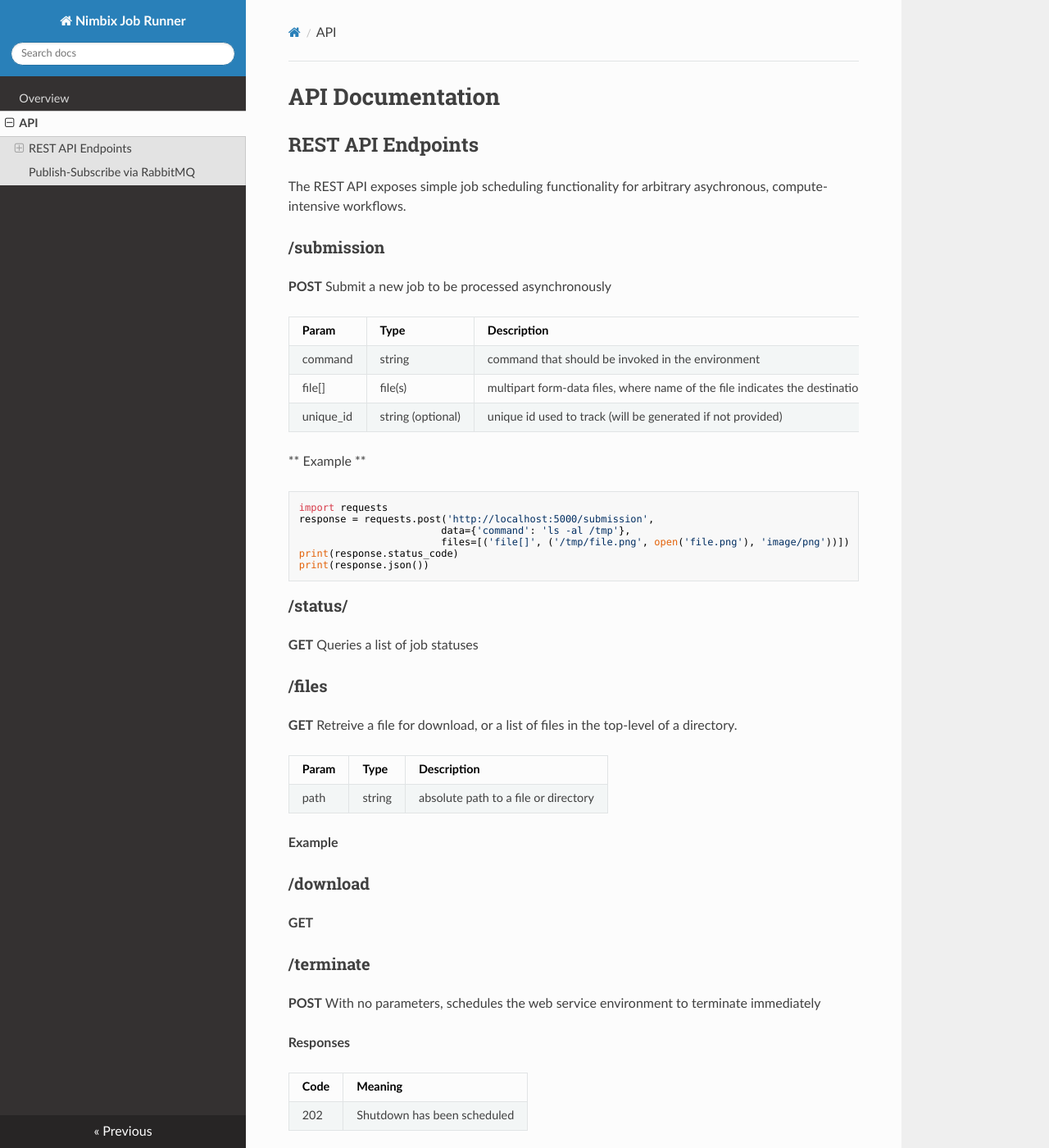
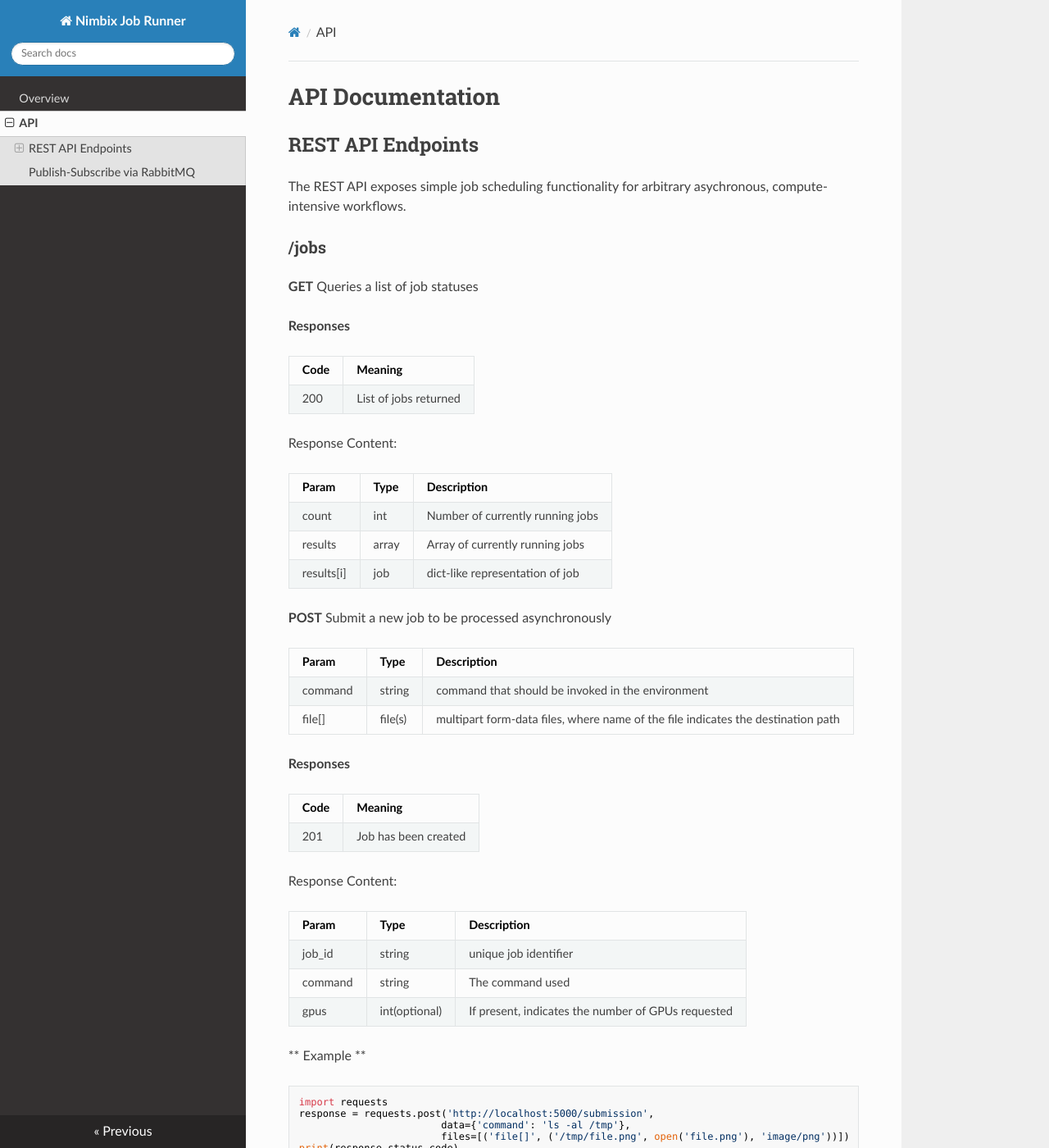
Before and after one commit to nimbix/cuda-jobrunner, an MkDocs documentation site: the page built from doc/docs/apidoc.md, in a window 1280 px wide and 1400 px high. Shown: the whole window at 82% size. Built offline with MkDocs 1.6.1, drawn with Linux system fonts in a browser that asks for light colours; nearby versions of some CDN libraries; old or Windows-style settings are respelled for this version of MkDocs; some of the changed text lies outside the part shown.

Commit message:
Update docs

````diff
--- a/doc/docs/apidoc.md
+++ b/doc/docs/apidoc.md
@@ -4,15 +4,44 @@
 
 The REST API exposes simple job scheduling functionality for arbitrary asychronous, compute-intensive workflows.
 
-### /submission
+### /jobs
+
+**GET** Queries a list of job statuses
+
+**Responses**
+
+  Code | Meaning
+  -----|--------
+  200  | List of jobs returned
+
+Response Content:
+
+  Param | Type | Description
+  ------|------|------------
+  count | int  | Number of currently running jobs
+  results | array | Array of currently running jobs
+  results[i] | job | dict-like representation of job
 
 **POST** Submit a new job to be processed asynchronously
 
    Param      | Type          | Description
    ---------- | ------------- | ----------
-   command | string | command that should be invoked in the environment
-   file[]     | file(s) | multipart form-data files, where name of the file indicates the destination path
-   unique_id | string (optional) | unique id used to track (will be generated if not provided)
+   command    | string        | command that should be invoked in the environment
+   file[]     | file(s)       | multipart form-data files, where name of the file indicates the destination path
+
+**Responses**
+
+  Code | Meaning
+  -----|--------
+  201  | Job has been created
+
+Response Content:
+
+  Param | Type | Description
+  ------|------|------------
+  job_id|string| unique job identifier
+  command|string| The command used
+  gpus | int(optional) | If present, indicates the number of GPUs requested
 
 ** Example **
 
@@ -24,9 +53,30 @@ response = requests.post('http://localhost:5000/submission',
 print(response.status_code)
 print(response.json())
 ```
-### /status/<string:job_id>
 
-**GET** Queries a list of job statuses
+### /jobs/{job_id}
+
+**GET** Queries status of a single job
+
+**Responses**
+
+  Param | Type | Description
+  ------|------|------------
+  job_id|string|Job ID for currently running job
+  status|string|One of 'QUEUED', 'PENDING', 'RUNNING', 'COMPLETE', 'FAILED'
+
+  Code | Meaning
+  -----|--------
+  200  | OK
+  404  | Job ID is not found
+
+**DELETE** Schedules immediate termination of currently running job
+
+**Responses**
+
+  Code | Meaning
+  -----|--------
+  202  | Shutdown has been scheduled
 
 ### /files
 
@@ -35,23 +85,6 @@ print(response.json())
   Param | Type | Description
   ------|------|------------
   path  | string | absolute path to a file or directory
-
-
-**Example**
-
-### /download
-
-**GET**
-
-### /terminate
-
-**POST** With no parameters, schedules the web service environment to terminate immediately
-
-**Responses**
-
-  Code | Meaning
-  -----|--------
-  202  | Shutdown has been scheduled
 
 
 ## Publish-Subscribe via RabbitMQ
````
Also changed, not shown: doc/docs/index.md (+19 -4 lines), 1 other file.
